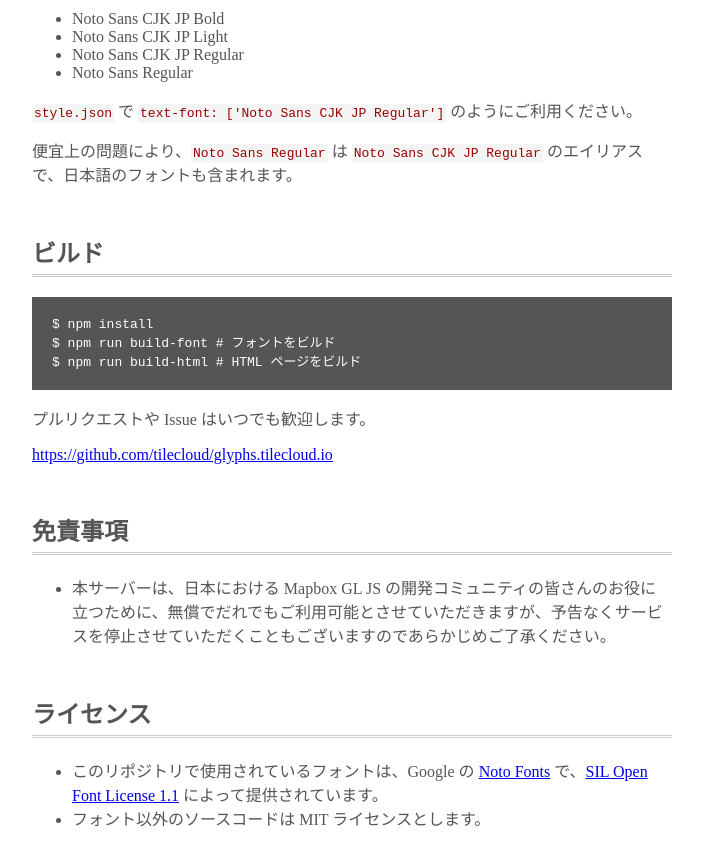
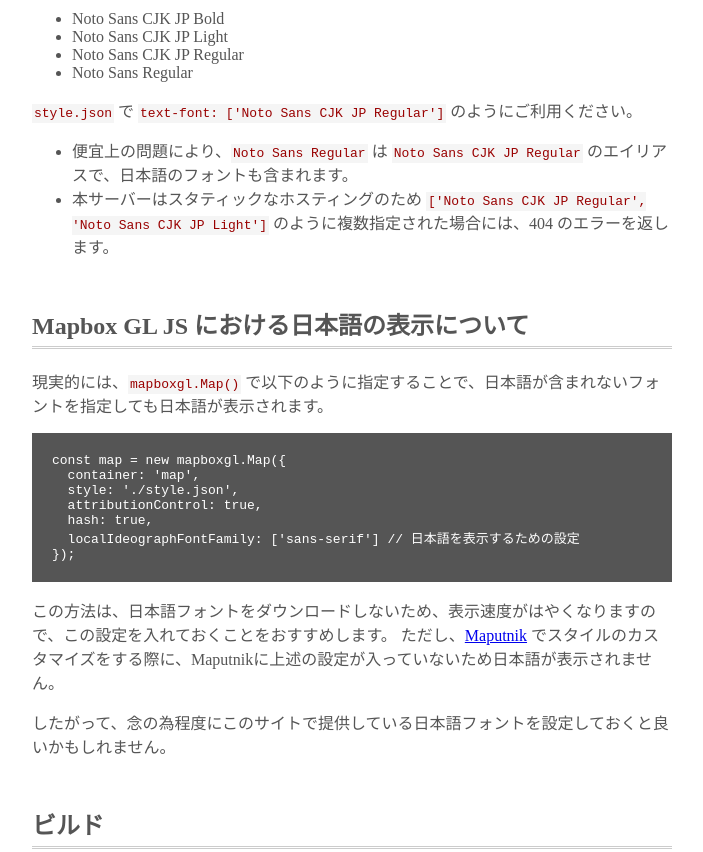
Before and after one commit to geolonia/glyphs.geolonia.com, a website: page public/index.html in a window 1280 px wide. Shown: the part 460-1312 px from the top of the page, without its empty margins (288-991 px from the left). Drawn offline with Linux system fonts and the light colour scheme.

Commit message:
add some notice

```diff
--- a/public/index.html
+++ b/public/index.html
@@ -78,7 +78,23 @@
 <li>Noto Sans Regular</li>
 </ul>
 <p><code>style.json</code> で <code>text-font: ['Noto Sans CJK JP Regular']</code> のようにご利用ください。</p>
-<p>便宜上の問題により、<code>Noto Sans Regular</code> は <code>Noto Sans CJK JP Regular</code> のエイリアスで、日本語のフォントも含まれます。</p>
+<ul>
+<li>便宜上の問題により、<code>Noto Sans Regular</code> は <code>Noto Sans CJK JP Regular</code> のエイリアスで、日本語のフォントも含まれます。</li>
+<li>本サーバーはスタティックなホスティングのため <code>['Noto Sans CJK JP Regular', 'Noto Sans CJK JP Light']</code> のように複数指定された場合には、404 のエラーを返します。</li>
+</ul>
+<h2 id="mapboxgljs">Mapbox GL JS における日本語の表示について</h2>
+<p>現実的には、<code>mapboxgl.Map()</code> で以下のように指定することで、日本語が含まれないフォントを指定しても日本語が表示されます。</p>
+<pre><code>const map = new mapboxgl.Map({
+  container: 'map',
+  style: './style.json',
+  attributionControl: true,
+  hash: true,
+  localIdeographFontFamily: ['sans-serif'] // 日本語を表示するための設定
+});
+</code></pre>
+<p>この方法は、日本語フォントをダウンロードしないため、表示速度がはやくなりますので、この設定を入れておくことをおすすめします。
+ただし、<a href="https://maputnik.github.io/">Maputnik</a> でスタイルのカスタマイズをする際に、Maputnikに上述の設定が入っていないため日本語が表示されません。</p>
+<p>したがって、念の為程度にこのサイトで提供している日本語フォントを設定しておくと良いかもしれません。</p>
 <h2 id="-1">ビルド</h2>
 <pre><code>$ npm install
 $ npm run build-font # フォントをビルド
```
Also changed, not shown: README.md.
